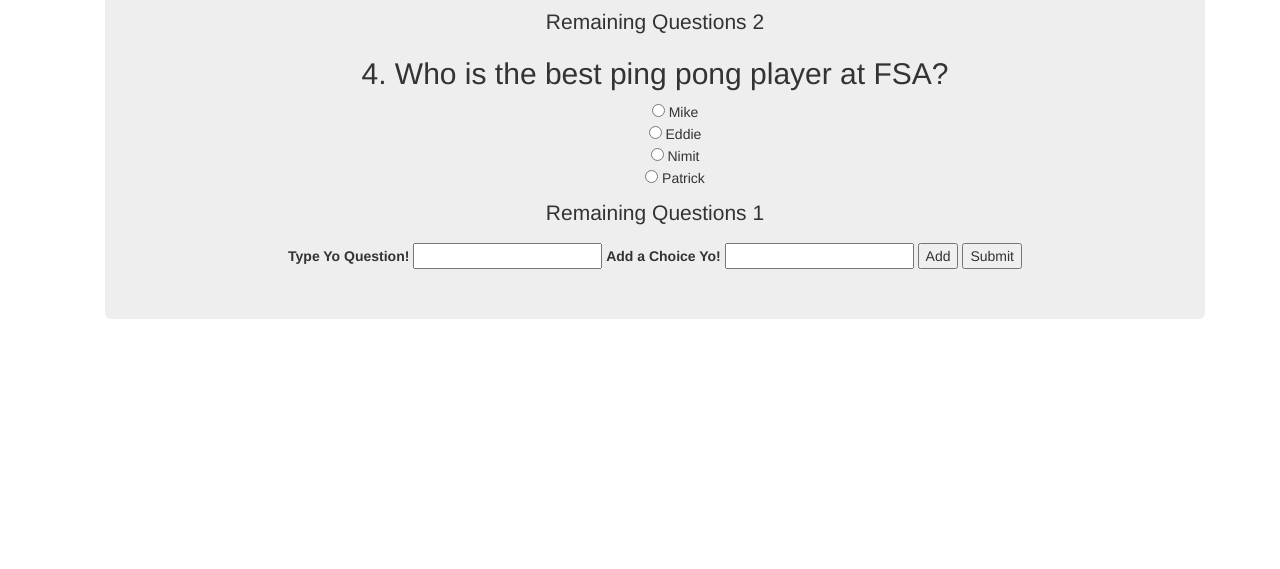
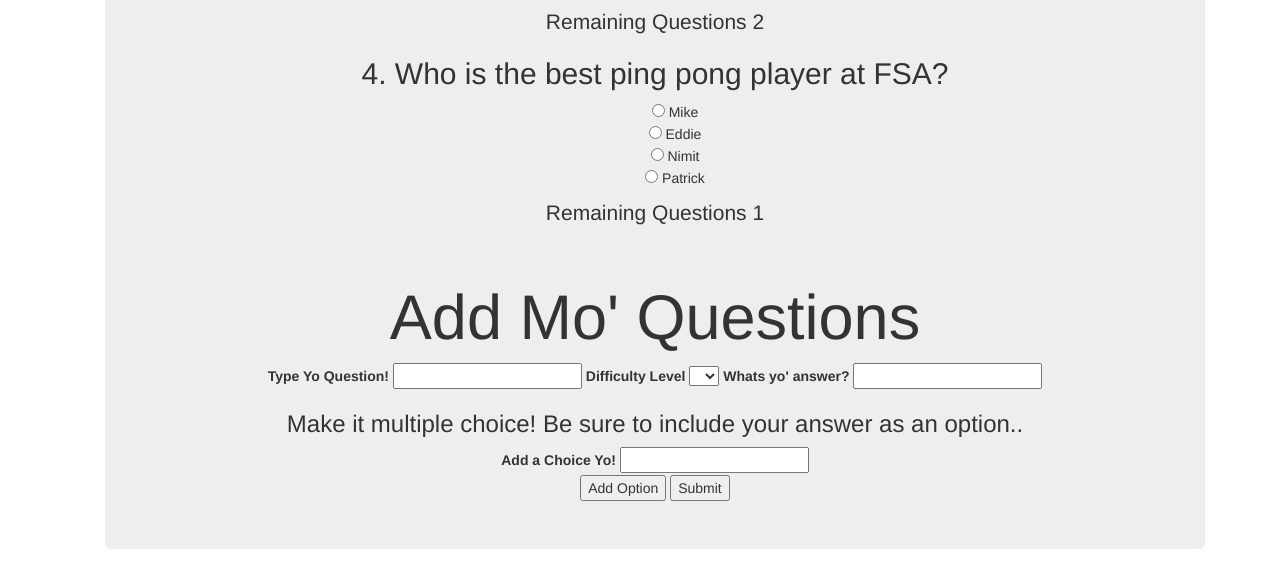
Before and after one commit to es1831/Quiz-App, a website: page app/index.html in a window 1280 px wide. Shown: the part 776-1345 px from the top of the page. Before the commit the page ends 1115 px from the top, so only its background shows below. Drawn offline with nearby package versions, Linux system fonts and the light colour scheme; some packages are replaced by stand-ins of ours; files that its build step writes are made by us from their sources.

Commit message:
add question feature

```diff
--- a/app/scripts/controllers/main.js
+++ b/app/scripts/controllers/main.js
@@ -56,5 +56,15 @@
 	}
 
 	$scope.points = 0;
+	$scope.optionNums = [{'type': 'choice'}];
+
+	$scope.optionAdd = function(){
+		$scope.optionNums.push({'type': 'choice'});
+	};
+	$scope.newQuestion = {};
+	$scope.submit = function(){
+		$scope.quiz.push($scope.newQuestion);
+		$scope.newQuestion = {};
+	};
 
   });
--- a/app/views/main.html
+++ b/app/views/main.html
@@ -28,18 +28,38 @@
         <form ng-repeat ="question in quiz | orderBy: 'difficulty'" action="">
         <h2>{{$index+1}}. {{question.q}}</h2>
           <ul id='question-list'>
-            <li ng-repeat = "option in question.options"><input type="radio" name="" value="" ng-click ="check(question.answer, option.value)"> {{option.value}} </li>
+            <li ng-repeat = "option in question.options"><input type="radio" name="myAnswer" value="" ng-click ="check(question.answer, option.value)"> {{option.value}} </li>
           </ul>
           <p>Remaining Questions {{quiz.length- $index}}</p>
         </form>
 
+        <br>
+
+        <h1> Add Mo' Questions </h1>
+
+
         <form>
           <label>Type Yo Question!</label>
-          <input type= "text" name = 'question'>
-          <label>Add a Choice Yo!</label>
-          <input type= "text" name = 'choice'>
-           <input type='button' value= "Add">
-          <input type='submit' value= "Submit">
+          <input type= "text" name = 'question' ng-model="newQuestion.q">
+          <label>Difficulty Level</label>
+          <select ng-model="newQuestion.difficulty">
+            <option>1</option>
+            <option>2</option>
+            <option>3</option>
+            <option>4</option>
+            <option>5</option>
+          </select>
+            <label>Whats yo' answer?</label>
+            <input type= "text" name = 'choice' ng-model="newQuestion.answer">
+            <h3>Make it multiple choice! Be sure to include your answer as an option..</h3>
+          <div ng-repeat="optionNum in optionNums |  limitTo: 4">
+            <label>Add a Choice Yo!</label>
+            <input type= "text" name = 'choice' ng-model="newQuestion.options[$index].value">
+<!--             <label>This is the answer</label>
+            <input type="radio" name="nayme" ng-model="newQuestion.answer"> -->
+          </div>
+           <input type='button' ng-click='optionAdd()' value= "Add Option">
+          <input type='submit' value= "Submit" ng-click='submit()'>
 
         </form>
       </div>
```
